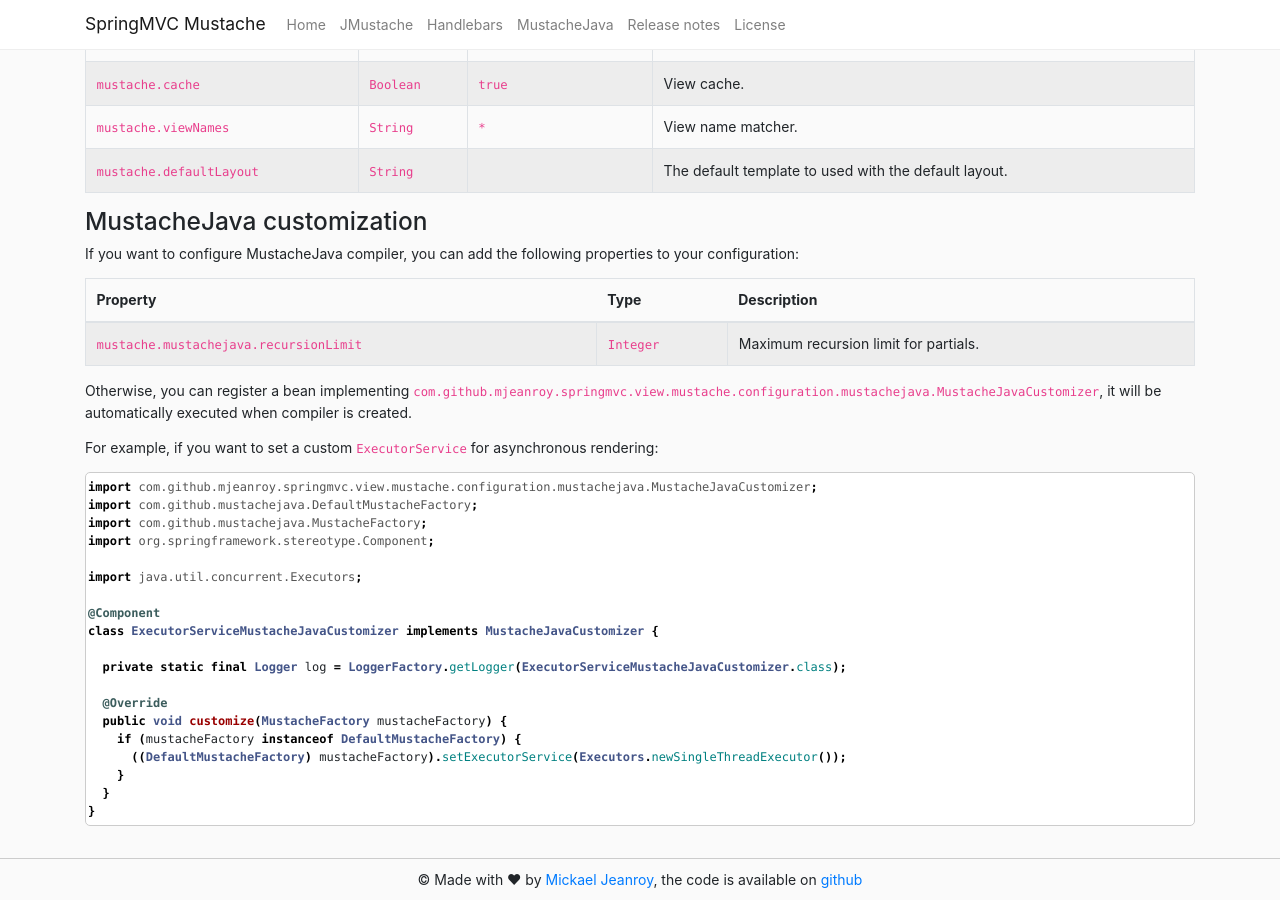
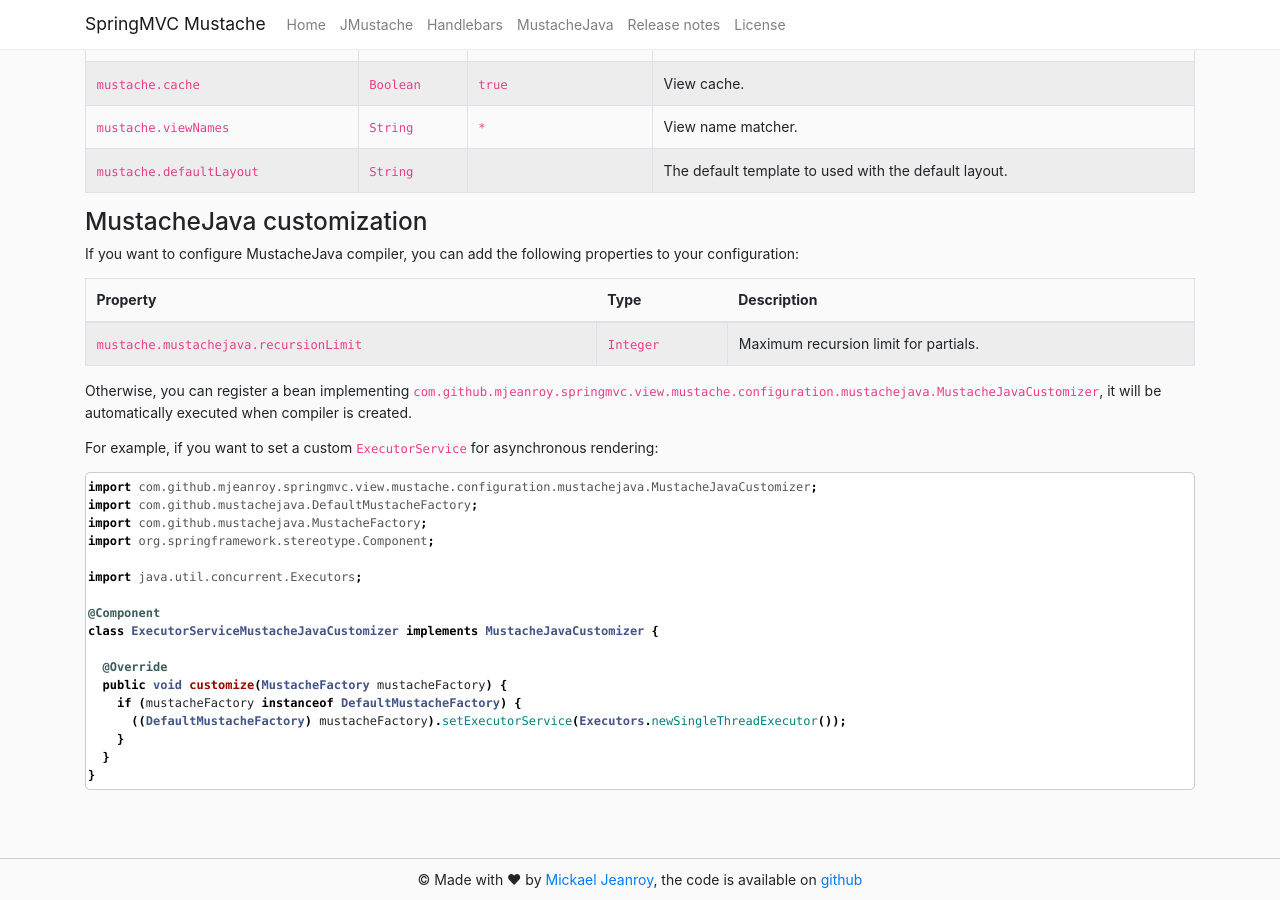
Before and after one commit to mjeanroy/springmvc-mustache, a Jekyll site: the page built from docs/03-mustachejava.md, in a window 1280 px wide and 900 px high, scrolled down 1161 px. Built offline with Jekyll 4.4.1, drawn with Linux system fonts in a browser that asks for light colours; our own code applies the rules of GitHub Pages for plain Markdown files.

Commit message:
docs: update documentation

```diff
--- a/docs/03-mustachejava.md
+++ b/docs/03-mustachejava.md
@@ -83,8 +83,6 @@ import java.util.concurrent.Executors;
 @Component
 class ExecutorServiceMustacheJavaCustomizer implements MustacheJavaCustomizer {
 
-  private static final Logger log = LoggerFactory.getLogger(ExecutorServiceMustacheJavaCustomizer.class);
-
   @Override
   public void customize(MustacheFactory mustacheFactory) {
     if (mustacheFactory instanceof DefaultMustacheFactory) {
```
